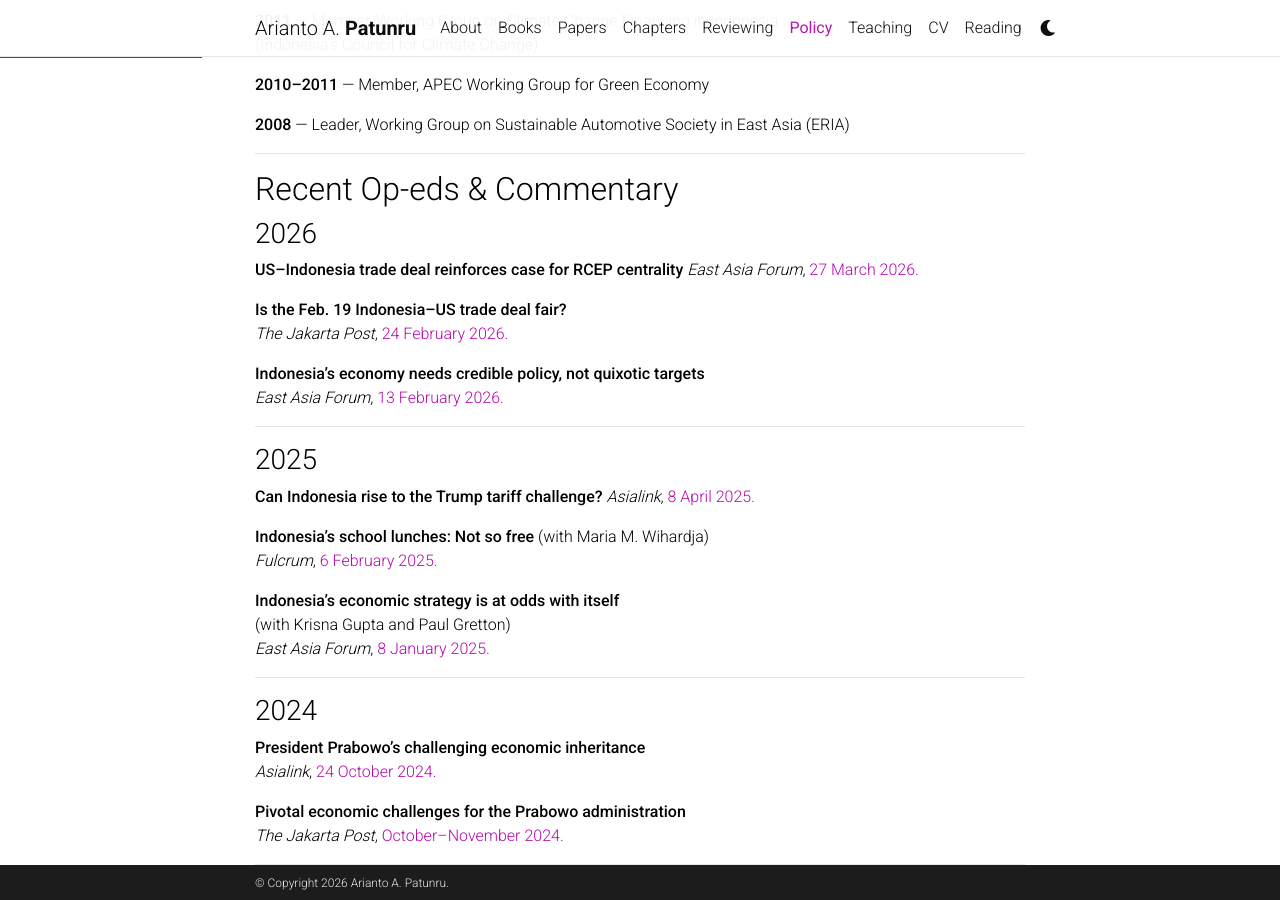
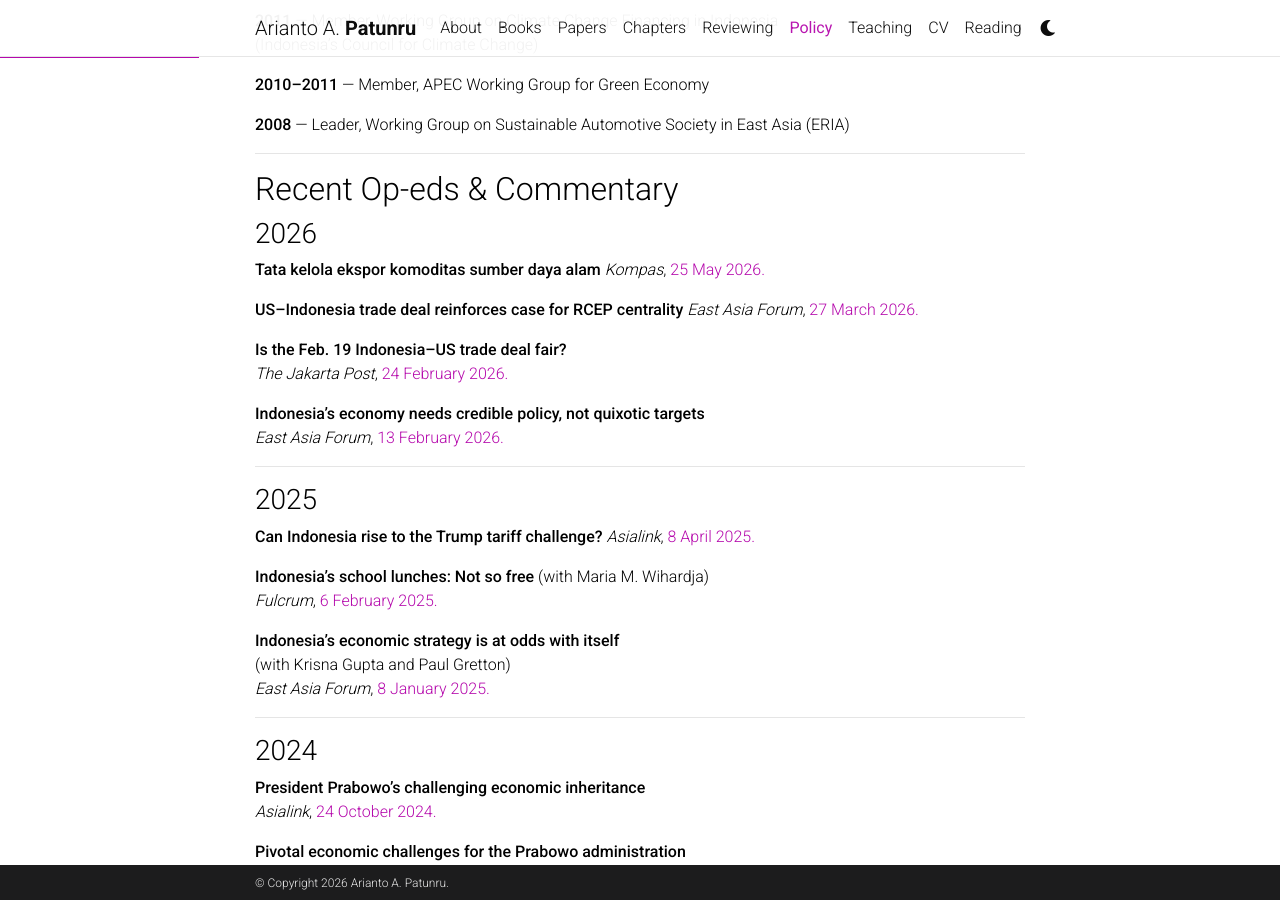
Before and after one commit to patunru/patunru.github.io, a Jekyll site: the page built from _pages/policy-papers.md, in a window 1280 px wide and 900 px high, scrolled down 446 px. Built offline with Jekyll 4.4.1, drawn with Linux system fonts in a browser that asks for light colours; comment, search, counter and statistics services are not loaded; a style sheet for code colours, icons or effects is not loaded.

Commit message:
Update policy-papers.md

```diff
--- a/_pages/policy-papers.md
+++ b/_pages/policy-papers.md
@@ -31,6 +31,9 @@ nav_order: 5
 ## Recent Op-eds & Commentary
 
 ### 2026
+
+**Tata kelola ekspor komoditas sumber daya alam**
+*Kompas*, [25 May 2026.](https://www.kompas.id/artikel/tata-kelola-ekspor-komoditas-sumber-daya-alam)
 
 **US–Indonesia trade deal reinforces case for RCEP centrality**
 *East Asia Forum*, [27 March 2026.](https://doi.org/10.59425/eabc.1774605600)
```
